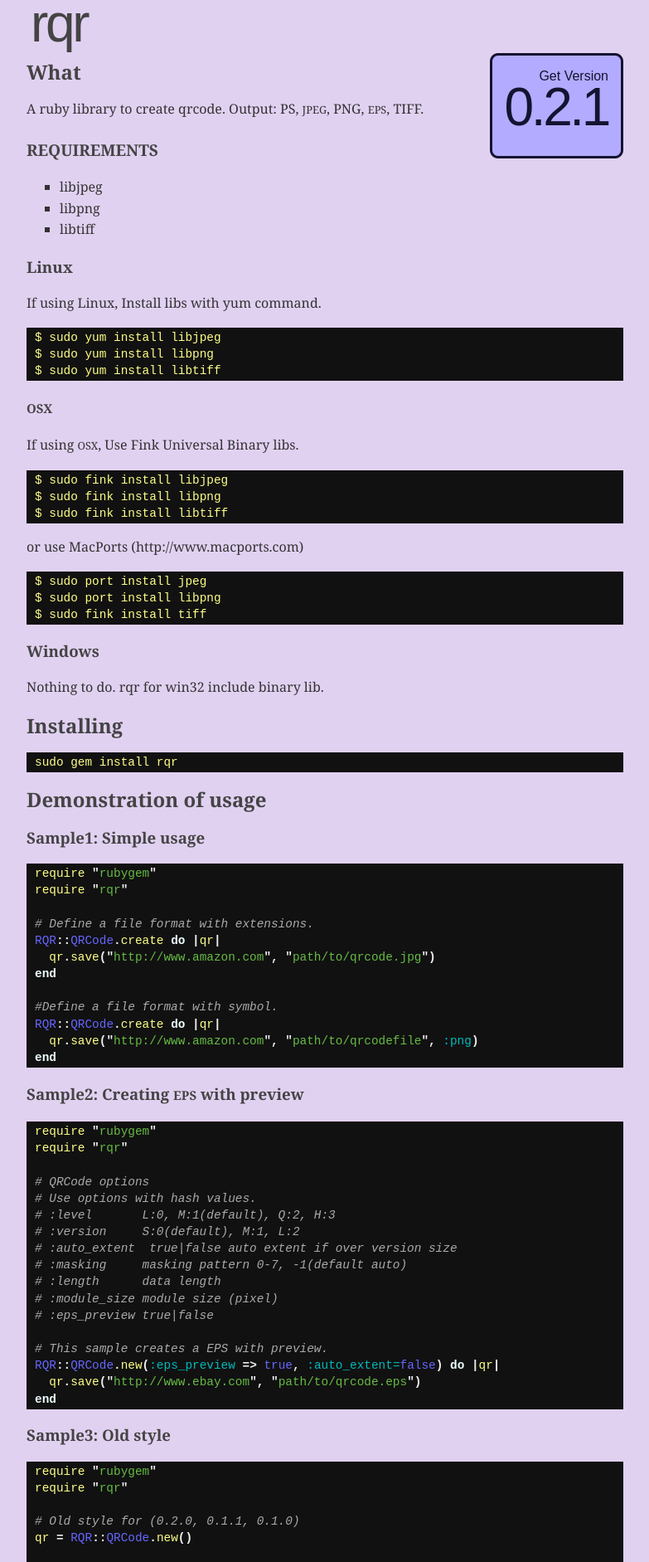
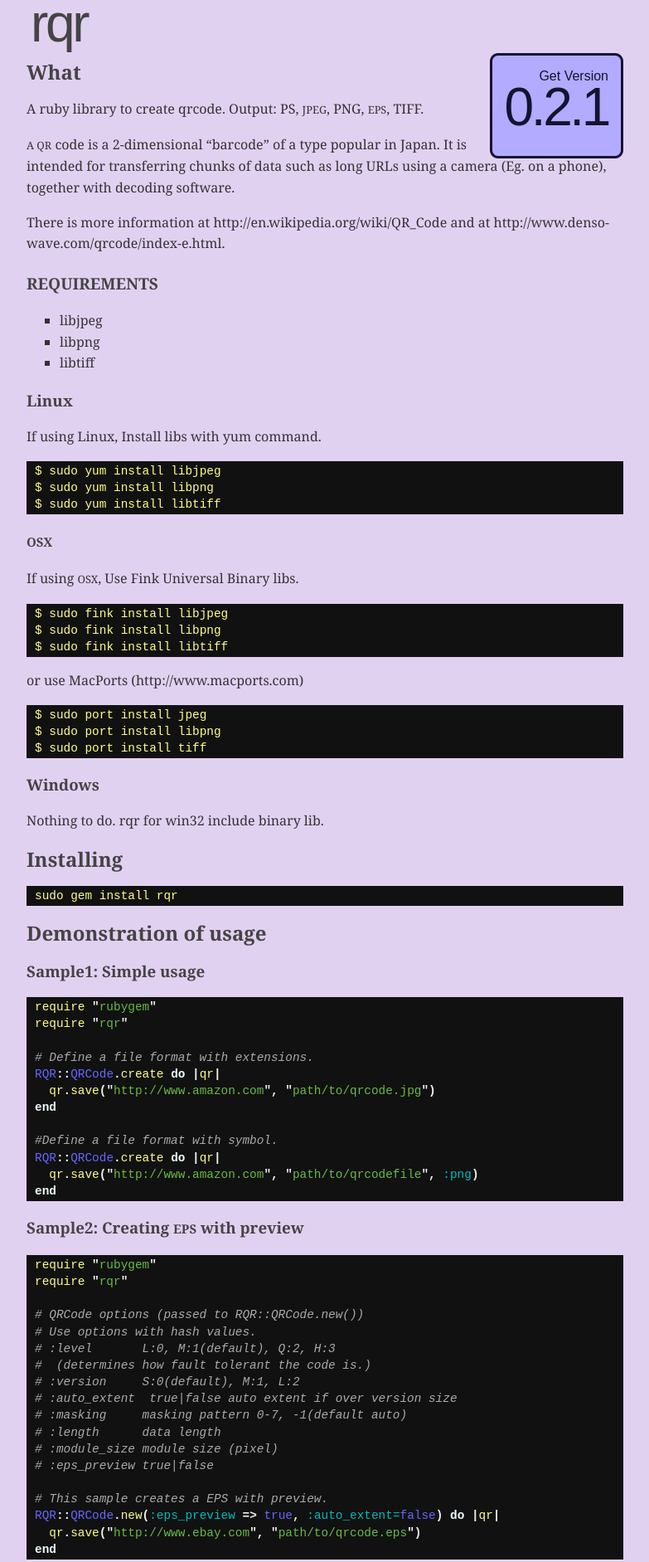
Before and after one commit to Verba/rqr, a plain HTML site: page website/index.html in a window 1280 px wide. Shown: the part 36-1919 px from the top of the page at 83% size, without its empty margins (248-1031 px from the left). Drawn offline with Linux system fonts and the light colour scheme.

Commit message:
Doc patch from Hugh
git-svn-id: svn://rubyforge.org/var/svn/rqr/trunk@29 301401ff-d6d1-48cb-99de-69ad7ad2dacb

```diff
--- a/website/index.html
+++ b/website/index.html
@@ -41,6 +41,15 @@
 	<p>A ruby library to create qrcode. Output: PS, <span class="caps">JPEG</span>, PNG, <span class="caps">EPS</span>, TIFF.</p>
 
 
+	<p><span class="caps">A QR</span> code is a 2-dimensional &#8220;barcode&#8221; of a type popular in Japan.
+It is intended for transferring chunks of data such as long URLs
+using a camera (Eg. on a phone), together with decoding software.</p>
+
+
+	<p>There is more information at http://en.wikipedia.org/wiki/QR_Code
+and at http://www.denso-wave.com/qrcode/index-e.html.</p>
+
+
 	<h2><span class="caps">REQUIREMENTS</span></h2>
 
 
@@ -76,7 +85,7 @@
 <pre class='syntax'>
 <span class="global">$ </span><span class="ident">sudo</span> <span class="ident">port</span> <span class="ident">install</span> <span class="ident">jpeg</span>
 <span class="global">$ </span><span class="ident">sudo</span> <span class="ident">port</span> <span class="ident">install</span> <span class="ident">libpng</span>
-<span class="global">$ </span><span class="ident">sudo</span> <span class="ident">fink</span> <span class="ident">install</span> <span class="ident">tiff</span>
+<span class="global">$ </span><span class="ident">sudo</span> <span class="ident">port</span> <span class="ident">install</span> <span class="ident">tiff</span>
 </pre></p>
 
 
@@ -121,9 +130,10 @@
 <span class="ident">require</span> <span class="punct">&quot;</span><span class="string">rubygem</span><span class="punct">&quot;</span>
 <span class="ident">require</span> <span class="punct">&quot;</span><span class="string">rqr</span><span class="punct">&quot;</span>
 
-<span class="comment"># QRCode options</span>
+<span class="comment"># QRCode options (passed to RQR::QRCode.new())</span>
 <span class="comment"># Use options with hash values.</span>
 <span class="comment"># :level       L:0, M:1(default), Q:2, H:3</span>
+<span class="comment">#  (determines how fault tolerant the code is.)</span>
 <span class="comment"># :version     S:0(default), M:1, L:2</span>
 <span class="comment"># :auto_extent  true|false auto extent if over version size</span>
 <span class="comment"># :masking     masking pattern 0-7, -1(default auto)</span>
@@ -167,7 +177,7 @@
 
 	<p>Comments are welcome. Send an email via the <a href="http://rubyforge.org/projects/rqr/">rubyforge</a></p>
     <p class="coda">
-      RyotaMaruko, 15th August 2008<br>
+      RyotaMaruko, 16th August 2008<br>
       Theme extended from <a href="http://rb2js.rubyforge.org/">Paul Battley</a>,
       by Daniel Cadenas via <a href="http://depgraph.rubyforge.org/">DepGraph</a>
     </p>
```
Also changed, not shown: History.txt, README.txt, website/index.txt.
